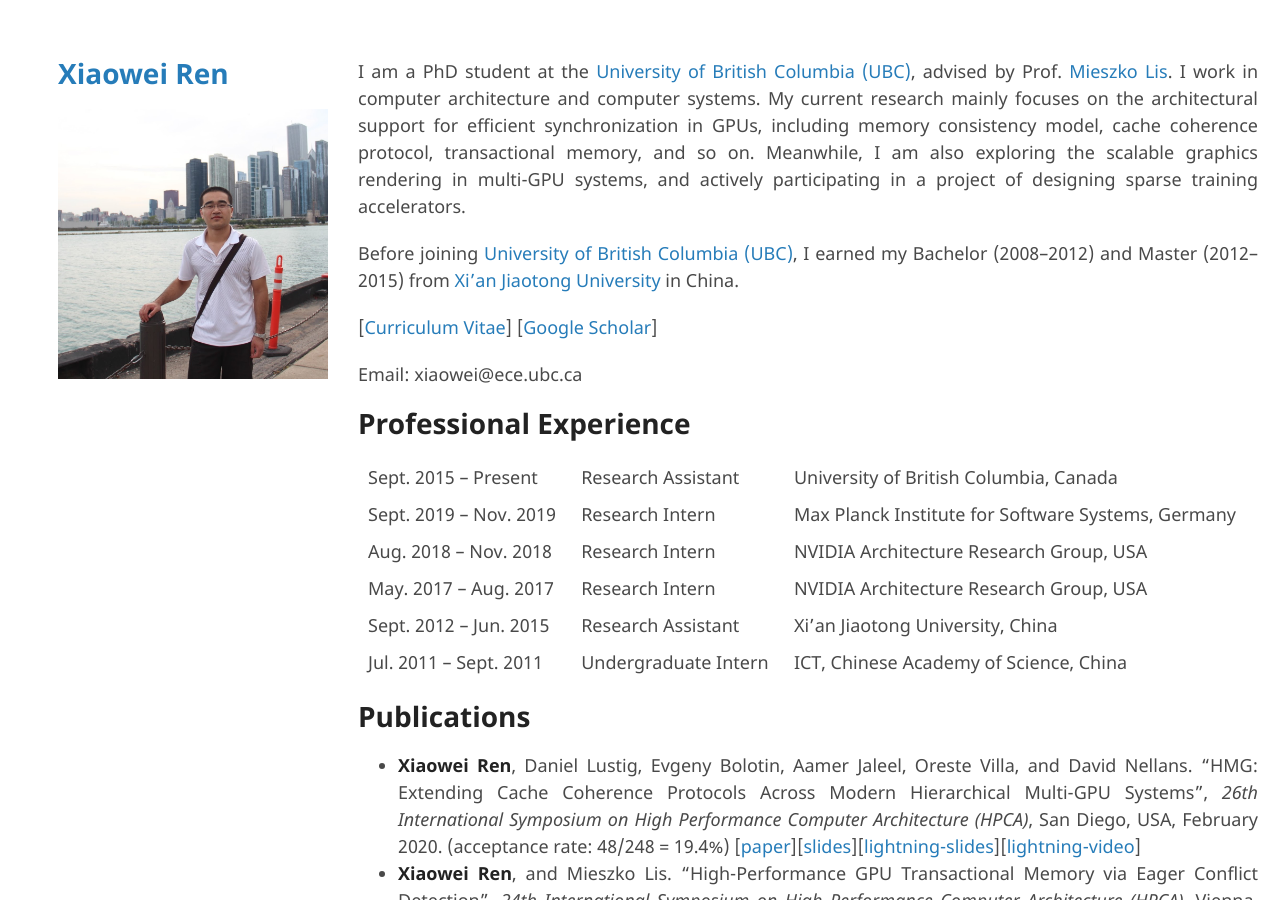
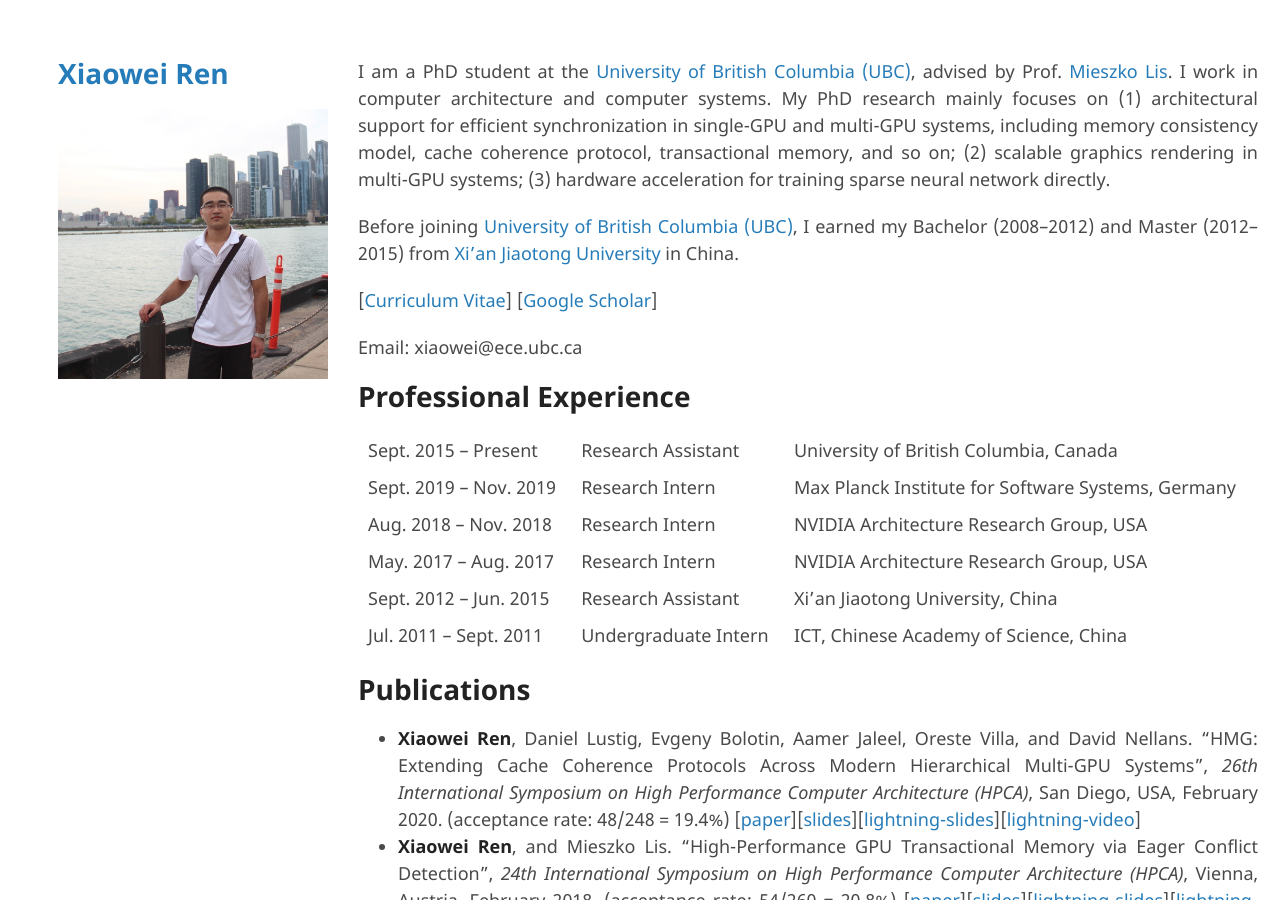
Before and after one commit to ericrxw/xiaoweiren, a Jekyll site: the page built from index.md, in a window 1280 px wide and 900 px high. Built offline with Jekyll 4.4.1, drawn with Linux system fonts in a browser that asks for light colours; our own code applies the rules of GitHub Pages for plain Markdown files; the repository's description, which GitHub fills in, is left out.

Commit message:
update research interest description

```diff
--- a/index.md
+++ b/index.md
@@ -1,4 +1,4 @@
-I am a PhD student at the [University of British Columbia (UBC)](http://www.ece.ubc.ca), advised by Prof. [Mieszko Lis](http://mieszko.ece.ubc.ca). I work in computer architecture and computer systems. My current research mainly focuses on the architectural support for efficient synchronization in GPUs, including memory consistency model, cache coherence protocol, transactional memory, and so on. Meanwhile, I am also exploring the scalable graphics rendering in multi-GPU systems, and actively participating in a project of designing sparse training accelerators.
+I am a PhD student at the [University of British Columbia (UBC)](http://www.ece.ubc.ca), advised by Prof. [Mieszko Lis](http://mieszko.ece.ubc.ca). I work in computer architecture and computer systems. My PhD research mainly focuses on (1) architectural support for efficient synchronization in single-GPU and multi-GPU systems, including memory consistency model, cache coherence protocol, transactional memory, and so on; (2) scalable graphics rendering in multi-GPU systems; (3) hardware acceleration for training sparse neural network directly.
 
 Before joining [University of British Columbia (UBC)](http://www.ece.ubc.ca), I earned my Bachelor (2008--2012) and Master (2012--2015) from [Xi'an Jiaotong University](http://en.xjtu.edu.cn) in China.
 
```
